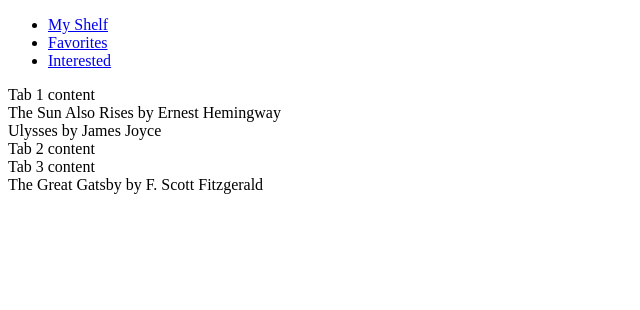
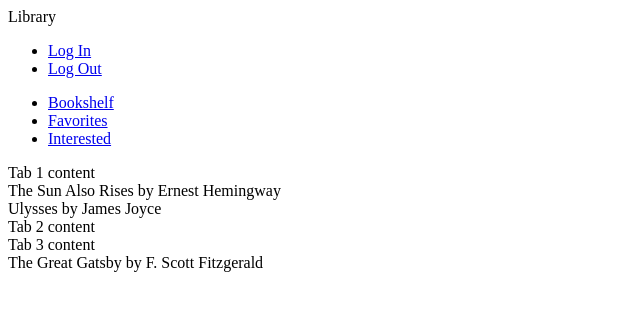
Before and after one commit to shannonpearson/bookshelf-react, a React app: page / in a window 1280 px wide. Shown: the top 310 px of the page, without its empty margins (0-640 px from the left). Built offline with nearby package versions, Linux system fonts and the light colour scheme; no server answers; the HTML template or start-up script is replaced by a standard one.

Commit message:
includes cover field

```diff
--- a/react-client/src/index.jsx
+++ b/react-client/src/index.jsx
@@ -4,7 +4,7 @@ import $ from 'jquery';
 import BookView from './components/BookView.jsx';
 import BookList from './components/BookList.jsx';
 import BookItem from './components/BookItem.jsx';
-import {Bootstrap, Tabs, Tab} from 'react-bootstrap';
+import {Bootstrap, Tabs, Tab, Navbar, Nav, NavItem} from 'react-bootstrap';
 
 var bookViewStyle = {
   border: '2px solid #8c1f13',
@@ -166,8 +166,23 @@ class App extends React.Component {
     // current book and each list with books = state object
     return (
     <div>
+      <Navbar>
+        <Navbar.Header>
+          <Navbar.Brand>
+            <span> Library </span>
+          </Navbar.Brand>
+        </Navbar.Header>
+        <Nav pullRight>
+          <NavItem eventKey={4} href="#/login">
+            Log In
+          </NavItem>
+          <NavItem eventKey={4} href="#/logout">
+            Log Out
+          </NavItem>
+        </Nav>
+      </Navbar>
       <Tabs defaultActiveKey={1} id="list-tabs">
-        <Tab eventKey={1} title="My Shelf">
+        <Tab eventKey={1} title="Bookshelf">
           Tab 1 content
             <BookList books={this.state.shelf} selectBook={this.selectBook} />
         </Tab>
```
Also changed, not shown: 3 other files (tests, documents, lock files or other folders).
